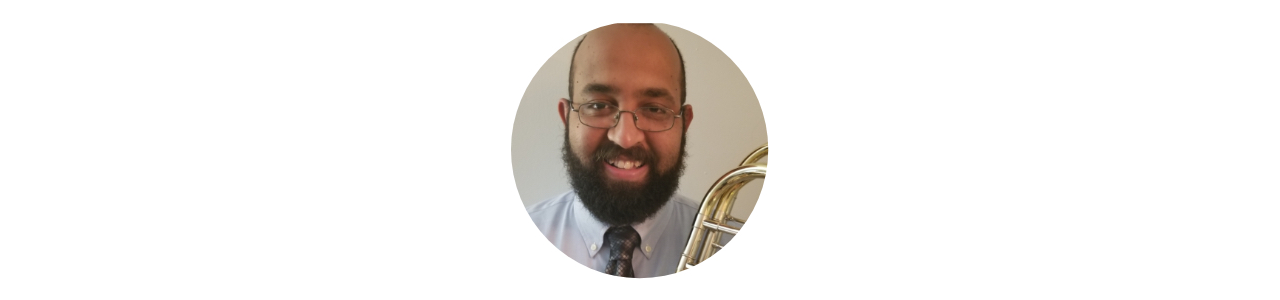
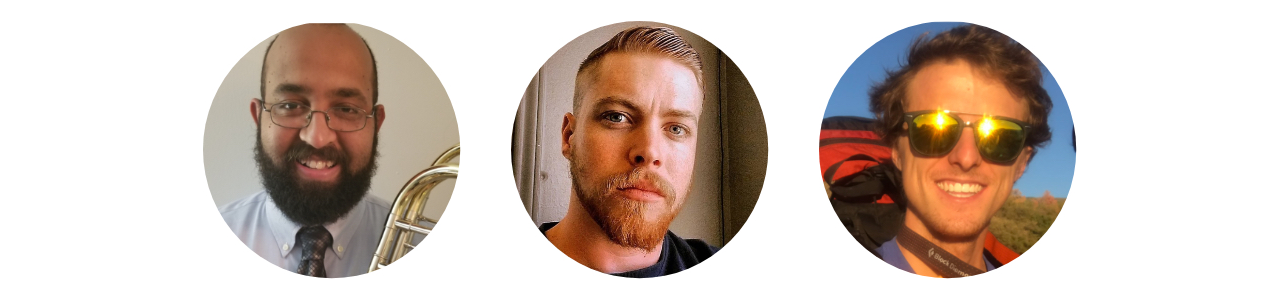
Before and after one commit to howto-pt-042219/howto-pt-UI-cesare, a plain HTML site: page about.html in a window 1280 px wide. Shown: the part 173-473 px from the top of the page. Drawn offline with Linux system fonts and the light colour scheme.

Commit message:
Display categories in rows

```diff
--- a/less/global.less
+++ b/less/global.less
@@ -48,11 +48,22 @@
   flex-direction: column;
   align-items: center;
 
+  @media @desktop {
+    flex-direction: row;
+    flex-wrap: wrap;
+    justify-content: space-between;
+    align-items: flex-start;
+  }
+
   .box {
     display: flex;
     flex-direction: column;
     align-items: center;
     margin: 0 0 40px;
+
+    @media @desktop {
+      width: 30%;
+    }
 
     h2 {
       text-transform: uppercase;
```
Also changed, not shown: css/styles.css.
